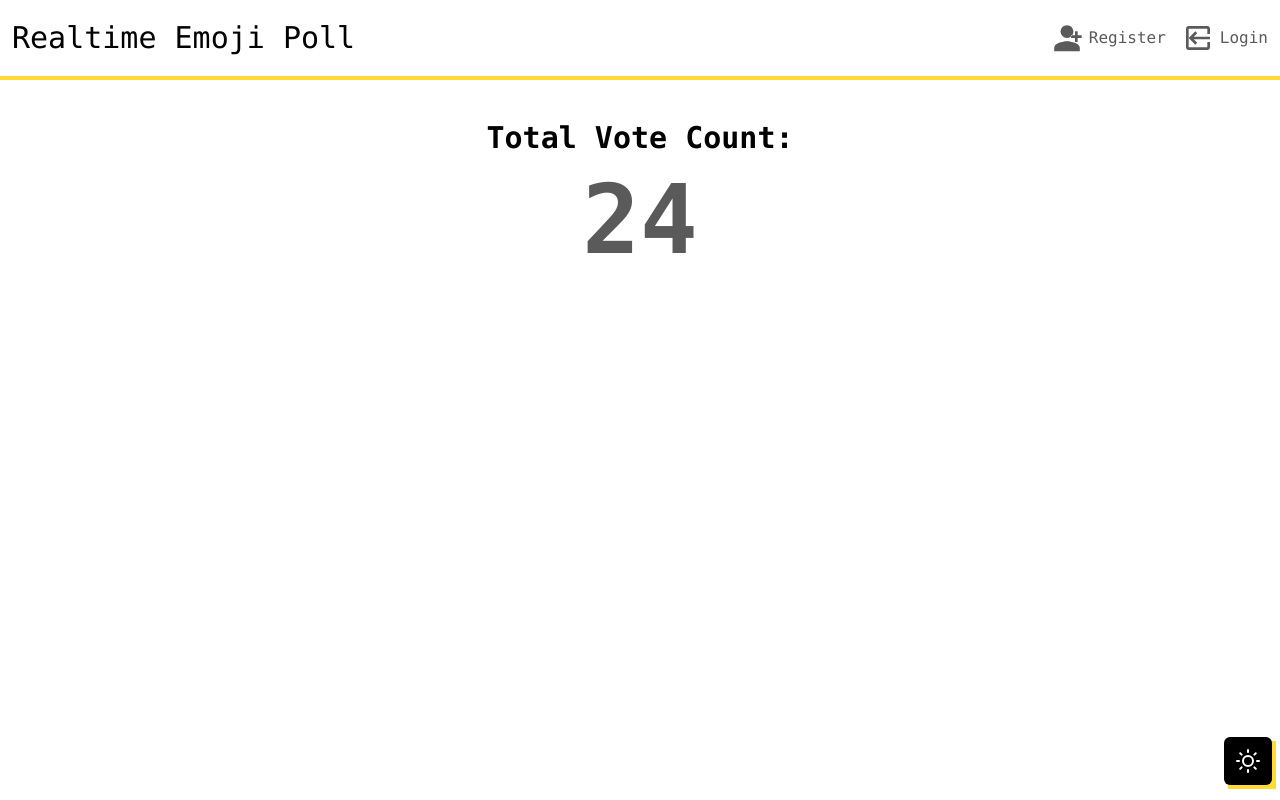
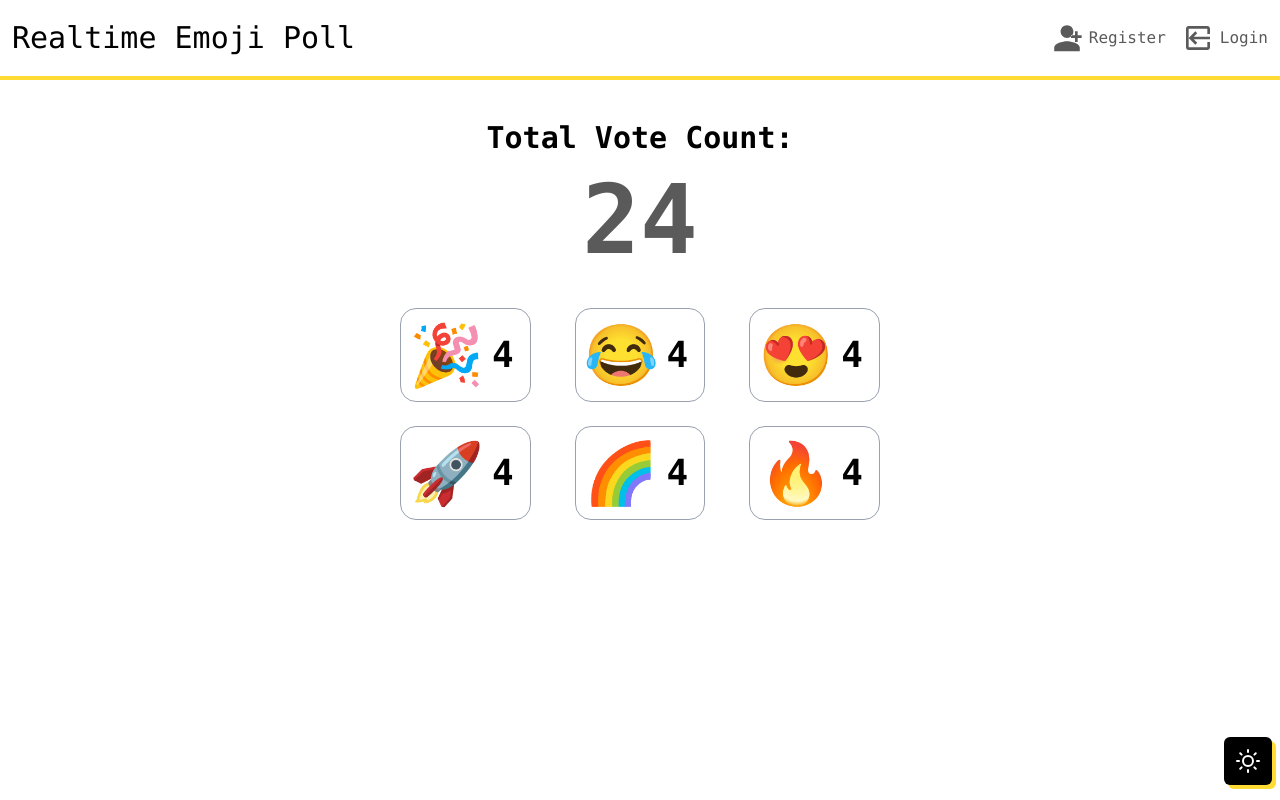
Before and after one commit to Pranij3000/realtime-emoji-poll, a React (Vite) app: page / in a window 1280 px wide. Built offline with nearby package versions, Linux system fonts and the light colour scheme.

Commit message:
emoji voting fed created

```diff
--- a/index.html
+++ b/index.html
@@ -6,7 +6,7 @@
     <meta name="viewport" content="width=device-width, initial-scale=1.0" />
     <title>Realtime Emoji Poll Wall</title>
   </head>
-  <body>
+  <body class="bg-background dark:bg-dark-background">
     <div id="root"></div>
     <script type="module" src="/src/main.jsx"></script>
   </body>
--- a/package.json
+++ b/package.json
@@ -11,6 +11,7 @@
   },
   "dependencies": {
     "@tailwindcss/vite": "^4.1.13",
+    "gsap": "^3.13.0",
     "react": "^19.1.1",
     "react-dom": "^19.1.1",
     "react-router-dom": "^7.9.1",
--- a/src/components/sections/VoteCount.jsx
+++ b/src/components/sections/VoteCount.jsx
@@ -1,12 +1,29 @@
-import { useState } from "react";
+import { useEffect, useState, useRef } from "react";
+import { gsap } from "gsap";
 
 export default function VoteCount() {
   const [total, setTotal] = useState(24);
+  const [animated, setAnimated] = useState(0);
+  const counter = useRef({ value: 0 });
+
+  useEffect(() => {
+    const counterAnimation = () => {
+      gsap.to(counter.current, {
+        value: total,
+        duration: 1.5,
+        roundProps: "value",
+        onUpdate: () => {
+          setAnimated(counter.current.value);
+        },
+      });
+    };
+    counterAnimation();
+  }, [total]);
   return (
     <section className="vote-count bg-background dark:bg-dark-background">
       <div className="container mx-auto px-3 pt-10 pb-5 text-center">
         <h2 className="text-title dark:text-dark-title text-2xl lg:text-3xl font-bold mb-4">Total Vote Count: </h2>
-        <strong className="text-8xl text-text dark:text-dark-text">{total}</strong>
+        <strong className="text-8xl text-text dark:text-dark-text">{animated}</strong>
       </div>
     </section>
   );
--- a/src/components/sections/Voting.jsx
+++ b/src/components/sections/Voting.jsx
@@ -1,8 +1,24 @@
+import { useState } from "react";
+import EmojiCard from "../ui/EmojiCard";
+
 export default function Voting() {
+  const emoji = [
+    { icon: "🎉", votes: 4 },
+    { icon: "😂", votes: 4 },
+    { icon: "😍", votes: 4 },
+    { icon: "🚀", votes: 4 },
+    { icon: "🌈", votes: 4 },
+    { icon: "🔥", votes: 4 },
+  ];
+
   return (
     <section className="voting bg-background dark:bg-dark-background">
       <div className="container mx-auto px-3 py-5">
-        <div className="grid col-span-3"></div>
+        <div className="grid grid-cols-2 md:grid-cols-3 gap-6 max-w-[500px] mx-auto">
+          {emoji.map((item, index) => (
+            <EmojiCard key={index} icon={item.icon} votes={item.votes} />
+          ))}
+        </div>
       </div>
     </section>
   );
--- a/src/components/ui/DarkModeButton.jsx
+++ b/src/components/ui/DarkModeButton.jsx
@@ -19,7 +19,7 @@ export default function DarkModeButton() {
   return (
     <>
       <div className="dark-button-wrapper fixed bottom-2 right-2">
-        <button onClick={() => modeChange()} className="dark-button relative cursor-pointer after:content-[''] after:absolute after:w-full after:h-full after:top-1 after:left-1 after:bg-primary hover:after:top-2 hover:after:left-2 after:transition-all after:duration-300 after:ease-in-out">
+        <button onClick={() => modeChange()} className="dark-button relative cursor-pointer after:content-[''] after:absolute after:w-full after:h-full after:top-1 after:left-1 after:bg-primary hover:after:top-2 hover:after:left-2 after:transition-all after:duration-300 after:ease-in-out after:rounded-md">
           <div className="button-container bg-black dark:bg-white p-3 relative z-1 rounded-md">{isDark ? <SunIcon /> : <MoonIcon />}</div>
         </button>
       </div>
--- /dev/null
+++ b/src/components/ui/EmojiCard.jsx
@@ -0,0 +1,10 @@
+export default function EmojiCard({ icon, votes }) {
+  return (
+    <>
+      <button className="mx-auto flex gap-2 items-center justify-center cursor-pointer border-1 border-gray-400 rounded-2xl w-fit py-4 pl-2 pr-4 bg-white dark:bg-gray-700">
+        <span className="icon text-6xl">{icon}</span>
+        <strong className="text-4xl">{votes}</strong>
+      </button>
+    </>
+  );
+}
```
Also changed, not shown: 1 other file (tests, documents, lock files or other folders).
